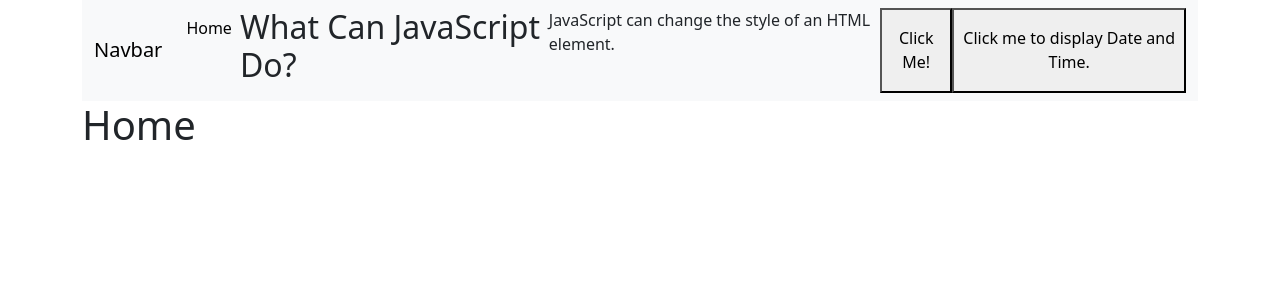
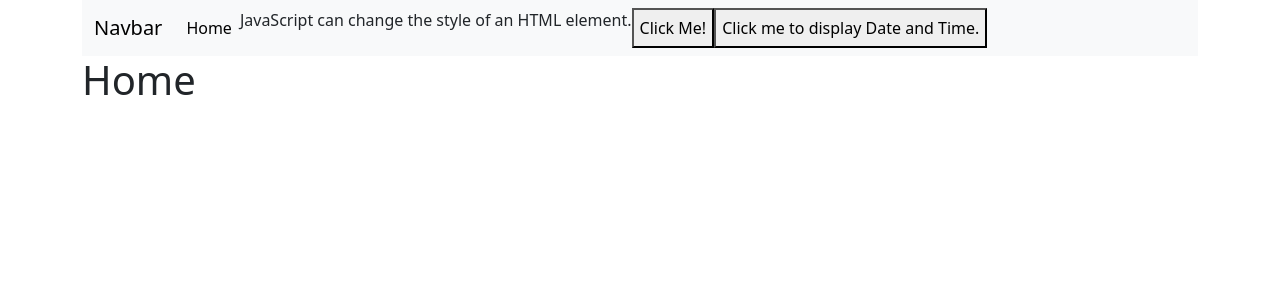
Before and after one commit to glstephens17/hw2, a PHP site: page / in a window 1280 px wide. Shown: the top 300 px of the page. Run offline with PHP 8.4, Linux system fonts and the light colour scheme.

Commit message:
Update view-header.php

```diff
--- a/view-header.php
+++ b/view-header.php
@@ -24,8 +24,6 @@
 <html>
 <body>
 
-<h2>What Can JavaScript Do?</h2>
-
 <p id="demo">JavaScript can change the style of an HTML element.</p>
 
 <button type="button" onclick="document.getElementById('demo').style.fontSize='35px'">Click Me!</button>
```
